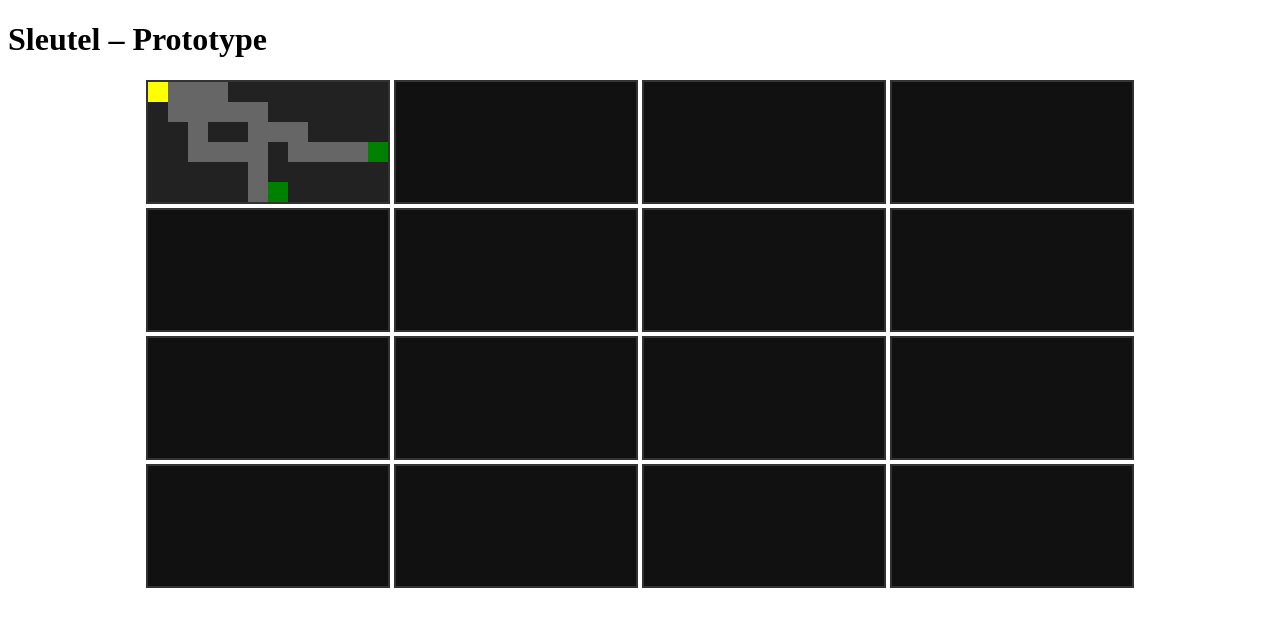
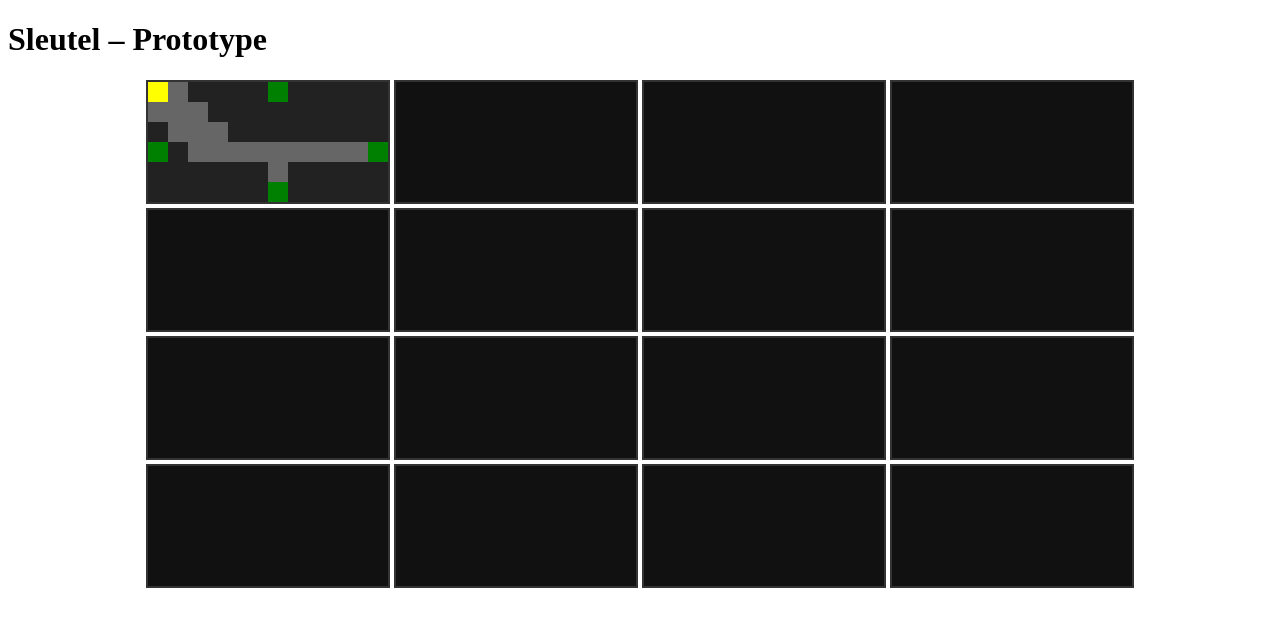
Before and after one commit to RobinS55/Sleutel, a React (Vite) app: page / in a window 1280 px wide. Shown: the top 626 px of the page. Built offline with nearby package versions, Linux system fonts and the light colour scheme.

Commit message:
Update Board.jsx

```diff
--- a/src/Board.jsx
+++ b/src/Board.jsx
@@ -35,37 +35,13 @@ function generateRoom(x, y) {
     bottom: { x: Math.floor(ROOM_WIDTH / 2), y: ROOM_HEIGHT - 1 },
   };
 
-  // 🟢 Hoek-correcties
-  if (x === 0 && y === 0) {
-    exits.left = null;
-    exits.top = null;
-  }
-  if (x === BOARD_WIDTH - 1 && y === 0) {
-    exits.right = null;
-    exits.top = null;
-  }
-  if (x === 0 && y === BOARD_HEIGHT - 1) {
-    exits.left = null;
-    exits.bottom = null; // ❌ onderuitgang uitschakelen in linksonder
-  }
-  if (x === BOARD_WIDTH - 1 && y === BOARD_HEIGHT - 1) {
-    exits.right = null;
-    exits.bottom = null;
-  }
-
-  // 🟢 Rand-correcties
-  if (y === BOARD_HEIGHT - 1) exits.bottom = null; // onderste rij → geen onderuitgang
-  if (y === 0) exits.top = null; // bovenste rij → geen bovenuitgang
-  if (x === 0) exits.left = null; // linker kolom → geen linkeruitgang
-  if (x === BOARD_WIDTH - 1) exits.right = null; // rechter kolom → geen rechteruitgang
-
-  // eerste kamer moet een pad hebben naar rechts en beneden
+  // eerste kamer (0,0) → altijd pad naar rechts en beneden
   if (x === 0 && y === 0) {
     tiles[0][0] = "path";
     carvePath(tiles, 0, 0, exits.right.x, exits.right.y);
     carvePath(tiles, 0, 0, exits.bottom.x, exits.bottom.y);
   } else {
-    const availableExits = Object.keys(exits).filter((dir) => exits[dir]);
+    const availableExits = Object.keys(exits);
     const shuffled = availableExits.sort(() => Math.random() - 0.5);
 
     if (shuffled.length >= 2) {
@@ -78,11 +54,10 @@ function generateRoom(x, y) {
       );
     }
 
-    // extra paden die verbonden blijven
+    // extra paden
     const extraPaths = 2 + Math.floor(Math.random() * 3);
     for (let i = 0; i < extraPaths; i++) {
-      const chosenExit =
-        exits[availableExits[Math.floor(Math.random() * availableExits.length)]];
+      const chosenExit = exits[shuffled[i % shuffled.length]];
       if (chosenExit) {
         const ex = Math.floor(Math.random() * ROOM_WIDTH);
         const ey = Math.floor(Math.random() * ROOM_HEIGHT);
@@ -90,9 +65,9 @@ function generateRoom(x, y) {
       }
     }
 
-    // exits zelf groen maken
+    // exits zelf altijd zichtbaar
     for (const dir of ["left", "right", "top", "bottom"]) {
-      if (exits[dir]) tiles[exits[dir].y][exits[dir].x] = "path";
+      tiles[exits[dir].y][exits[dir].x] = "path";
     }
   }
 
@@ -139,25 +114,41 @@ export default function Board() {
         if (e.key === "ArrowRight") nx++;
 
         // kamer wissel checks
-        if (ny < 0 && room.exits.top && nx === room.exits.top.x) {
-          roomY = (roomY - 1 + BOARD_HEIGHT) % BOARD_HEIGHT;
+        if (ny < 0 && nx === room.exits.top.x) {
+          if (roomY > 0) {
+            roomY = roomY - 1;
             ny = ROOM_HEIGHT - 1;
             nx = rooms[roomY][roomX].exits.bottom.x;
+          } else {
+            return prev; // bovenste rand blokkeren
           }
-        if (ny >= ROOM_HEIGHT && room.exits.bottom && nx === room.exits.bottom.x) {
-          roomY = (roomY + 1) % BOARD_HEIGHT;
+        }
+        if (ny >= ROOM_HEIGHT && nx === room.exits.bottom.x) {
+          if (roomY < BOARD_HEIGHT - 1) {
+            roomY = roomY + 1;
             ny = 0;
             nx = rooms[roomY][roomX].exits.top.x;
+          } else {
+            return prev; // onderste rand blokkeren
           }
-        if (nx < 0 && room.exits.left && ny === room.exits.left.y) {
-          roomX = (roomX - 1 + BOARD_WIDTH) % BOARD_WIDTH;
+        }
+        if (nx < 0 && ny === room.exits.left.y) {
+          if (roomX > 0) {
+            roomX = roomX - 1;
             nx = ROOM_WIDTH - 1;
             ny = rooms[roomY][roomX].exits.right.y;
+          } else {
+            return prev; // linker rand blokkeren
           }
-        if (nx >= ROOM_WIDTH && room.exits.right && ny === room.exits.right.y) {
-          roomX = (roomX + 1) % BOARD_WIDTH;
+        }
+        if (nx >= ROOM_WIDTH && ny === room.exits.right.y) {
+          if (roomX < BOARD_WIDTH - 1) {
+            roomX = roomX + 1;
             nx = 0;
             ny = rooms[roomY][roomX].exits.left.y;
+          } else {
+            return prev; // rechter rand blokkeren
+          }
         }
 
         const newRoom = rooms[roomY][roomX];
```
Lines whose indentation alone changed are shown as unchanged.
